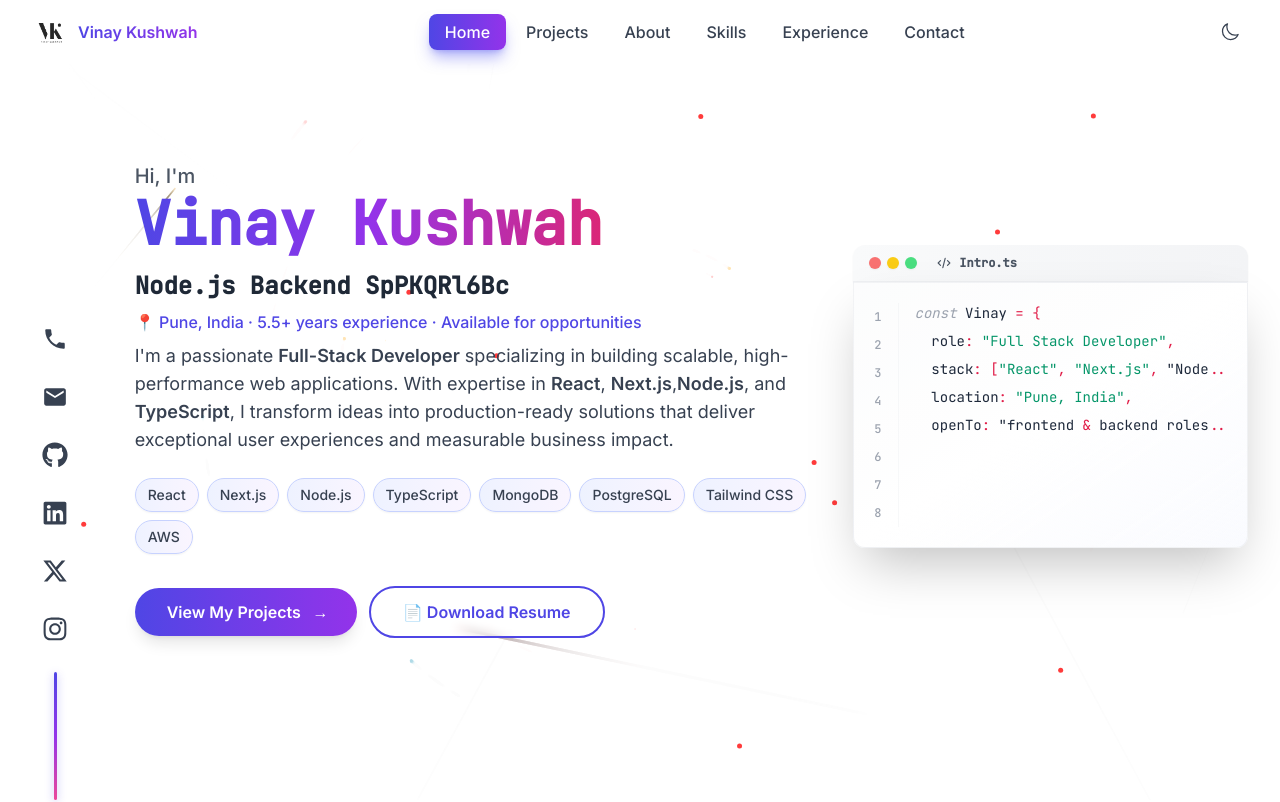
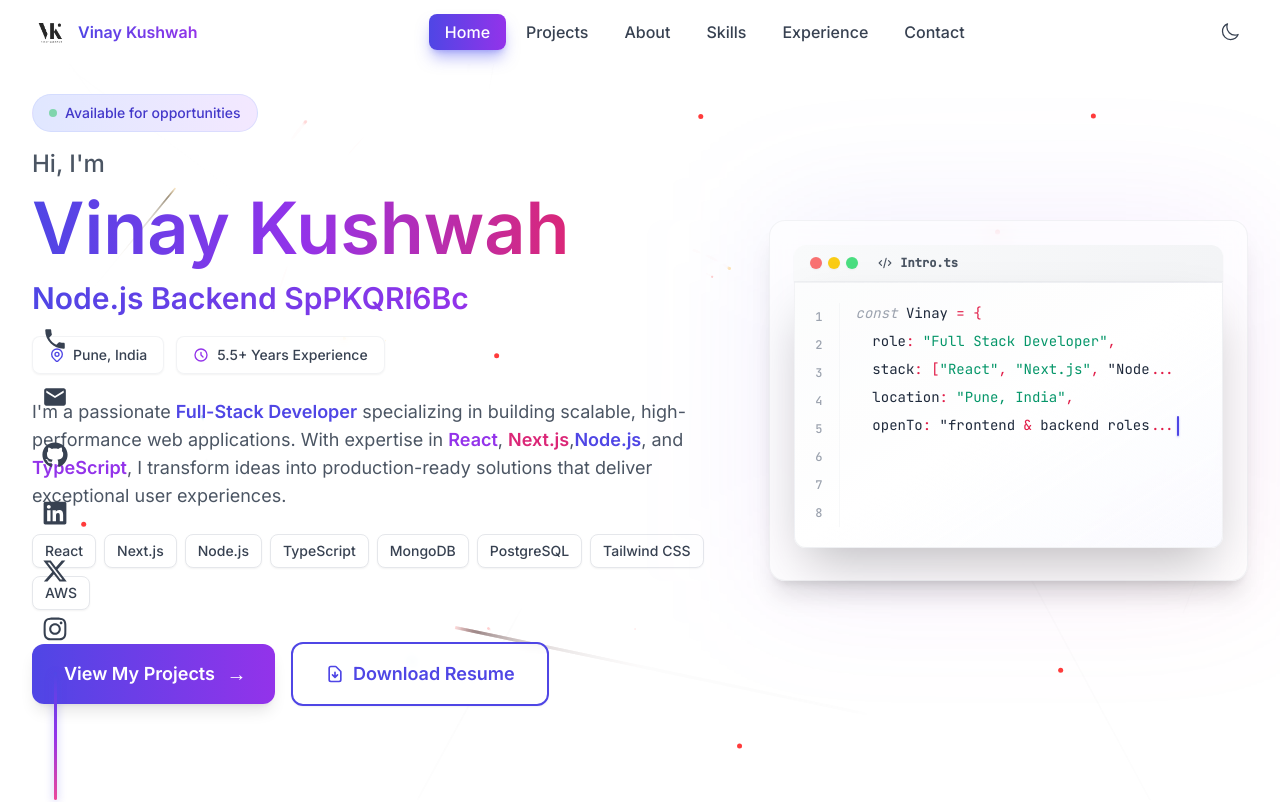
Before and after one commit to vinukush017/portfolio_my, a React (Vite) app: page / in a window 1280 px wide. Shown: the top 802 px of the page. Built offline with nearby package versions, Linux system fonts and the light colour scheme; the HTML template or start-up script is replaced by a standard one.

Commit message:
new hero section

```diff
--- a/src/components/Footer.tsx
+++ b/src/components/Footer.tsx
@@ -76,7 +76,7 @@ const Footer = () => {
                   whileTap={{ scale: 0.95 }}
                   className={`w-10 h-10 rounded-lg bg-gray-100 dark:bg-gray-800 flex items-center justify-center text-gray-600 dark:text-gray-400 border border-gray-200 dark:border-gray-700 transition-all duration-300 ${social.color || ""}`}
                 >
-                  {social.isX ? <XIcon size={20} /> : <social.icon size={20} />}
+                  {social.isX ? <XIcon size={20} /> : social.icon && <social.icon size={20} />}
                 </motion.a>
               ))}
             </div>
--- a/src/components/HeroSection.tsx
+++ b/src/components/HeroSection.tsx
@@ -43,20 +43,33 @@ const HeroSection: React.FC = () => {
 
         <section
           aria-label="Introduction"
-          className="snap-start min-h-screen w-full flex items-center justify-center bg-transparent text-gray-900 dark:text-white py-8 sm:py-12 md:py-16"
+          className="snap-start min-h-screen w-full flex items-center justify-center bg-transparent text-gray-900 dark:text-white py-16 md:py-20"
         >
           <div className="container mx-auto w-full max-w-7xl px-4 sm:px-6 lg:px-8">
             <motion.div
               {...containerMotion}
-              className="grid grid-cols-1 lg:grid-cols-12 gap-6 sm:gap-8 lg:gap-4 items-center"
+              className="grid grid-cols-1 lg:grid-cols-12 gap-8 lg:gap-12 items-center"
             >
               {/* Left/main content */}
-              <div className="lg:col-span-7 lg:col-start-2 xl:col-start-2 flex flex-col items-start text-left px-4 sm:px-0">
+              <div className="lg:col-span-7 flex flex-col items-start text-left">
+                {/* Greeting Badge */}
+                <motion.div
+                  initial={{ opacity: 0, y: 20 }}
+                  animate={{ opacity: 1, y: 0 }}
+                  transition={{ duration: 0.6, delay: 0.1 }}
+                  className="mb-4"
+                >
+                  <span className="inline-flex items-center gap-2 px-4 py-2 rounded-full bg-gradient-to-r from-indigo-100 to-purple-100 dark:from-indigo-900/30 dark:to-purple-900/30 border border-indigo-200/50 dark:border-indigo-800/50 text-sm font-medium text-indigo-700 dark:text-indigo-300">
+                    <span className="w-2 h-2 rounded-full bg-green-500 animate-pulse" />
+                    Available for opportunities
+                  </span>
+                </motion.div>
+
                 <motion.p
                   initial={{ opacity: 0, y: 20 }}
                   animate={{ opacity: 1, y: 0 }}
-                  transition={{ duration: 0.6, delay: 0.1 }}
-                  className="text-base sm:text-lg md:text-xl font-medium mb-2 sm:mb-1 leading-tight text-gray-600 dark:text-gray-300"
+                  transition={{ duration: 0.6, delay: 0.15 }}
+                  className="text-lg sm:text-xl md:text-2xl font-medium mb-3 text-gray-600 dark:text-gray-400"
                 >
                   Hi, I'm
                 </motion.p>
@@ -65,12 +78,14 @@ const HeroSection: React.FC = () => {
                   initial={{ opacity: 0, y: 20 }}
                   animate={{ opacity: 1, y: 0 }}
                   transition={{ duration: 0.6, delay: 0.2 }}
-                  className="text-3xl sm:text-4xl md:text-5xl lg:text-6xl font-extrabold leading-tight sm:leading-snug bg-gradient-to-r from-indigo-600 via-purple-600 to-pink-600 dark:from-indigo-400 dark:via-purple-400 dark:to-pink-400 bg-clip-text text-transparent pb-2 sm:pb-3 font-mono mb-2 sm:mb-1"
+                  className="text-4xl sm:text-5xl md:text-6xl lg:text-7xl font-extrabold leading-tight mb-4"
                 >
+                  <span className="bg-gradient-to-r from-indigo-600 via-purple-600 to-pink-600 dark:from-indigo-400 dark:via-purple-400 dark:to-pink-400 bg-clip-text text-transparent">
                     Vinay Kushwah
+                  </span>
                 </motion.h1>
 
-                <div aria-live="polite" aria-atomic="true" className="mb-3 sm:mb-2 min-h-[1.5rem] sm:min-h-[2rem]">
+                <div aria-live="polite" aria-atomic="true" className="mb-4 min-h-[2rem] sm:min-h-[2.5rem]">
                   <TextScrambler
                     texts={[
                       "Full-Stack Developer",
@@ -80,33 +95,52 @@ const HeroSection: React.FC = () => {
                     ]}
                     speed={50}
                     interval={3000}
-                    className="text-base sm:text-lg md:text-xl lg:text-2xl font-semibold inline-block font-mono text-gray-800 dark:text-gray-100"
+                    className="text-xl sm:text-2xl md:text-3xl font-bold inline-block bg-gradient-to-r from-indigo-600 to-purple-600 dark:from-indigo-400 dark:to-purple-400 bg-clip-text text-transparent"
                   />
                 </div>
 
-                <motion.h2
+                {/* Info Cards */}
+                <motion.div
                   initial={{ opacity: 0, y: 20 }}
                   animate={{ opacity: 1, y: 0 }}
                   transition={{ duration: 0.6, delay: 0.3 }}
-                  className="text-xs sm:text-sm md:text-base font-medium text-indigo-600 dark:text-indigo-400 mb-3 sm:mb-2"
+                  className="flex flex-wrap gap-3 mb-6"
                 >
-                  📍 Pune, India · {years}+ years experience · Available for opportunities
-                </motion.h2>
+                  <div className="flex items-center gap-2 px-4 py-2 rounded-lg bg-white/60 dark:bg-gray-900/60 backdrop-blur-sm border border-gray-200/50 dark:border-gray-800/50 shadow-sm">
+                    <svg className="w-4 h-4 text-indigo-600 dark:text-indigo-400" fill="none" stroke="currentColor" viewBox="0 0 24 24">
+                      <path strokeLinecap="round" strokeLinejoin="round" strokeWidth={2} d="M17.657 16.657L13.414 20.9a1.998 1.998 0 01-2.827 0l-4.244-4.243a8 8 0 1111.314 0z" />
+                      <path strokeLinecap="round" strokeLinejoin="round" strokeWidth={2} d="M15 11a3 3 0 11-6 0 3 3 0 016 0z" />
+                    </svg>
+                    <span className="text-sm font-medium text-gray-700 dark:text-gray-300">Pune, India</span>
+                  </div>
+                  <div className="flex items-center gap-2 px-4 py-2 rounded-lg bg-white/60 dark:bg-gray-900/60 backdrop-blur-sm border border-gray-200/50 dark:border-gray-800/50 shadow-sm">
+                    <svg className="w-4 h-4 text-purple-600 dark:text-purple-400" fill="none" stroke="currentColor" viewBox="0 0 24 24">
+                      <path strokeLinecap="round" strokeLinejoin="round" strokeWidth={2} d="M12 8v4l3 3m6-3a9 9 0 11-18 0 9 9 0 0118 0z" />
+                    </svg>
+                    <span className="text-sm font-medium text-gray-700 dark:text-gray-300">{years}+ Years Experience</span>
+                  </div>
+                </motion.div>
 
                 <motion.p
                   initial={{ opacity: 0, y: 20 }}
                   animate={{ opacity: 1, y: 0 }}
                   transition={{ duration: 0.6, delay: 0.4 }}
-                  className="text-sm sm:text-base md:text-lg text-gray-700 dark:text-gray-300 max-w-2xl mb-4 sm:mb-6 leading-relaxed"
+                  className="text-base sm:text-lg text-gray-600 dark:text-gray-400 max-w-2xl mb-6 leading-relaxed"
                 >
-                  I'm a passionate <strong>Full-Stack Developer</strong> specializing in building scalable,
-                  high-performance web applications. With expertise in <strong>React</strong>, <strong>Next.js</strong>,
-                  <strong>Node.js</strong>, and <strong>TypeScript</strong>, I transform ideas into production-ready
-                  solutions that deliver exceptional user experiences and measurable business impact.
+                  I'm a passionate <span className="font-semibold text-indigo-600 dark:text-indigo-400">Full-Stack Developer</span> specializing in building scalable,
+                  high-performance web applications. With expertise in <span className="font-semibold text-purple-600 dark:text-purple-400">React</span>, <span className="font-semibold text-pink-600 dark:text-pink-400">Next.js</span>,
+                  <span className="font-semibold text-indigo-600 dark:text-indigo-400">Node.js</span>, and <span className="font-semibold text-purple-600 dark:text-purple-400">TypeScript</span>, I transform ideas into production-ready
+                  solutions that deliver exceptional user experiences.
                 </motion.p>
 
                 {/* Skill chips */}
-                <div className="flex flex-wrap gap-2 mb-4 sm:mb-6" aria-hidden="true">
+                <motion.div
+                  initial={{ opacity: 0, y: 20 }}
+                  animate={{ opacity: 1, y: 0 }}
+                  transition={{ duration: 0.6, delay: 0.5 }}
+                  className="flex flex-wrap gap-2 mb-8"
+                  aria-hidden="true"
+                >
                   {[
                     "React",
                     "Next.js",
@@ -121,16 +155,22 @@ const HeroSection: React.FC = () => {
                       key={skill}
                       initial={{ opacity: 0, scale: 0.8 }}
                       animate={{ opacity: 1, scale: 1 }}
-                      transition={{ delay: 0.5 + index * 0.05, duration: 0.3 }}
-                      whileHover={{ scale: 1.1, y: -2 }}
-                      className="text-xs sm:text-sm inline-flex items-center px-2.5 sm:px-3 py-1 sm:py-1.5 rounded-full border border-indigo-200 dark:border-indigo-800 text-gray-700 dark:text-gray-200 bg-gradient-to-r from-indigo-50 to-purple-50 dark:from-indigo-900/30 dark:to-purple-900/30 backdrop-blur-sm shadow-sm hover:shadow-md transition-all duration-300 font-medium"
+                      transition={{ delay: 0.6 + index * 0.05, duration: 0.3 }}
+                      whileHover={{ scale: 1.1, y: -3 }}
+                      className="text-xs sm:text-sm inline-flex items-center px-3 py-1.5 rounded-lg bg-white dark:bg-gray-800 border border-gray-200 dark:border-gray-700 text-gray-700 dark:text-gray-300 hover:border-indigo-300 dark:hover:border-indigo-700 hover:text-indigo-600 dark:hover:text-indigo-400 hover:bg-indigo-50 dark:hover:bg-indigo-900/20 transition-all duration-300 font-medium shadow-sm hover:shadow-md"
                     >
                       {skill}
                     </motion.span>
                   ))}
-                </div>
+                </motion.div>
 
-                <div className="flex flex-col sm:flex-row items-stretch sm:items-center gap-3 mt-2 w-full sm:w-auto">
+                {/* CTA Buttons */}
+                <motion.div
+                  initial={{ opacity: 0, y: 20 }}
+                  animate={{ opacity: 1, y: 0 }}
+                  transition={{ duration: 0.6, delay: 0.7 }}
+                  className="flex flex-col sm:flex-row items-stretch sm:items-center gap-4 w-full sm:w-auto"
+                >
                   {/* Primary CTA: Projects */}
                   <motion.a
                     href="#projects"
@@ -148,13 +188,13 @@ const HeroSection: React.FC = () => {
                         });
                       }
                     }}
-                    whileHover={{ scale: 1.02, y: -2 }}
-                    whileTap={{ scale: 0.98 }}
-                    className="inline-flex items-center justify-center bg-gradient-to-r from-indigo-600 to-purple-600 text-white px-5 sm:px-6 md:px-8 py-2.5 sm:py-3 rounded-full hover:from-indigo-700 hover:to-purple-700 focus-visible:ring-2 focus-visible:ring-offset-2 focus-visible:ring-indigo-500 transition-all duration-300 shadow-lg hover:shadow-xl hover:shadow-indigo-500/50 font-semibold text-sm sm:text-base w-full sm:w-auto"
+                    whileHover={{ scale: 1.05, y: -3 }}
+                    whileTap={{ scale: 0.95 }}
+                    className="group inline-flex items-center justify-center bg-gradient-to-r from-indigo-600 to-purple-600 text-white px-6 sm:px-8 py-3.5 sm:py-4 rounded-xl hover:from-indigo-700 hover:to-purple-700 focus-visible:ring-2 focus-visible:ring-offset-2 focus-visible:ring-indigo-500 transition-all duration-300 shadow-lg hover:shadow-xl hover:shadow-indigo-500/50 font-semibold text-base sm:text-lg w-full sm:w-auto"
                   >
                     View My Projects
                     <motion.span
-                      className="ml-2"
+                      className="ml-2 text-xl"
                       animate={{ x: [0, 4, 0] }}
                       transition={{ duration: 1.5, repeat: Infinity, ease: "easeInOut" }}
                     >
@@ -168,29 +208,42 @@ const HeroSection: React.FC = () => {
                     target="_blank"
                     rel="noopener noreferrer"
                     aria-label="Open resume in a new tab"
-                    whileHover={{ scale: 1.02, y: -2 }}
-                    whileTap={{ scale: 0.98 }}
-                    className="inline-flex items-center justify-center border-2 border-indigo-600 text-indigo-600 dark:text-indigo-300 dark:border-indigo-300 px-5 sm:px-6 md:px-8 py-2.5 sm:py-3 rounded-full hover:bg-indigo-50 dark:hover:bg-indigo-900/30 transition-all duration-300 focus-visible:ring-2 focus-visible:ring-offset-2 focus-visible:ring-indigo-500 font-semibold backdrop-blur-sm bg-white/50 dark:bg-gray-900/50 text-sm sm:text-base w-full sm:w-auto"
+                    whileHover={{ scale: 1.05, y: -3 }}
+                    whileTap={{ scale: 0.95 }}
+                    className="group inline-flex items-center justify-center border-2 border-indigo-600 dark:border-indigo-400 text-indigo-600 dark:text-indigo-400 px-6 sm:px-8 py-3.5 sm:py-4 rounded-xl hover:bg-indigo-50 dark:hover:bg-indigo-900/30 transition-all duration-300 focus-visible:ring-2 focus-visible:ring-offset-2 focus-visible:ring-indigo-500 font-semibold bg-white/60 dark:bg-gray-900/60 backdrop-blur-sm text-base sm:text-lg w-full sm:w-auto shadow-sm hover:shadow-md"
                   >
-                    📄 Download Resume
+                    <svg className="w-5 h-5 mr-2" fill="none" stroke="currentColor" viewBox="0 0 24 24">
+                      <path strokeLinecap="round" strokeLinejoin="round" strokeWidth={2} d="M12 10v6m0 0l-3-3m3 3l3-3m2 8H7a2 2 0 01-2-2V5a2 2 0 012-2h5.586a1 1 0 01.707.293l5.414 5.414a1 1 0 01.293.707V19a2 2 0 01-2 2z" />
+                    </svg>
+                    Download Resume
                   </motion.a>
-                </div>
+                </motion.div>
               </div>
 
-              {/* Right visual: on small screens it will flow below the text */}
-              <div className="lg:col-span-4 lg:col-start-9 flex items-center justify-center mt-8 lg:mt-0">
-                <div className="w-full max-w-full sm:max-w-md lg:max-w-lg flex justify-center">
-                  {/* responsive width: min(95vw, 520px) ensures it fits phones */}
+              {/* Right visual: Code Visual */}
+              <motion.div
+                initial={{ opacity: 0, x: 30 }}
+                animate={{ opacity: 1, x: 0 }}
+                transition={{ duration: 0.8, delay: 0.3 }}
+                className="lg:col-span-5 flex items-center justify-center mt-8 lg:mt-0"
+              >
+                <div className="relative w-full max-w-lg">
+                  {/* Decorative Background */}
+                  <div className="absolute inset-0 bg-gradient-to-br from-indigo-500/10 via-purple-500/10 to-pink-500/10 rounded-2xl blur-3xl" />
+
+                  {/* Code Visual Card */}
+                  <div className="relative bg-white/60 dark:bg-gray-900/60 backdrop-blur-md border border-gray-200/50 dark:border-gray-800/50 rounded-2xl p-4 sm:p-6 shadow-xl">
                     <CodeVisual
                       lines={codeLines}
                       speed={22}
                       lineDelay={700}
                       loop={true}
-                    className="w-full max-w-[min(100%,520px)] rounded-lg shadow-lg/10"
+                      className="w-full rounded-lg"
                       maxWidth={520}
                     />
                   </div>
                 </div>
+              </motion.div>
             </motion.div>
           </div>
         </section>
```
Lines whose indentation alone changed are shown as unchanged.
